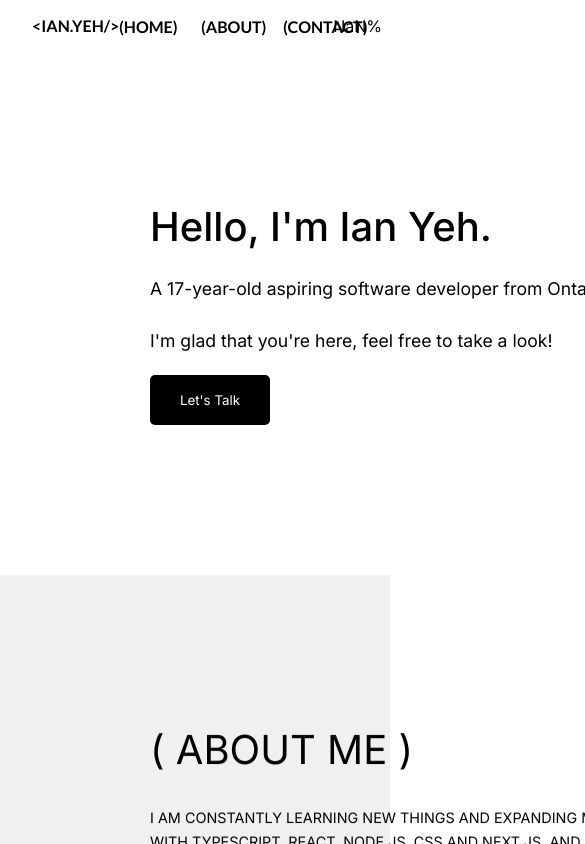
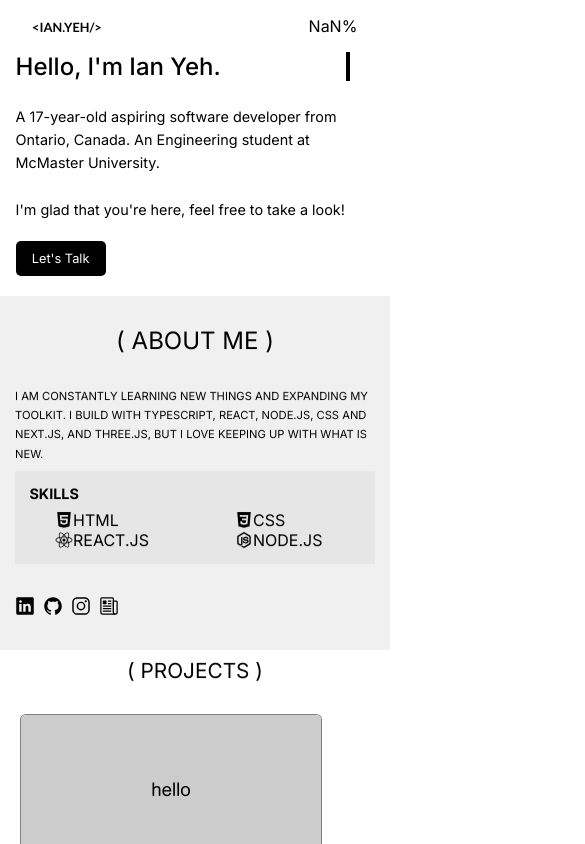
Before and after one commit to ian-yeh/ian-yeh-portfolio, a React (Vite) app: page / in a window 390 px wide. Shown: the top 844 px of the page, 585 px wide, since content can reach past the window. Built offline with nearby package versions, Linux system fonts and the light colour scheme.

Commit message:
added mobile styling compatibility

```diff
--- a/src/components/Footer/Footer.module.css
+++ b/src/components/Footer/Footer.module.css
@@ -27,3 +27,47 @@
   color: grey;
   transition: color 0.3s ease;
 }
+
+@media screen and (max-width: 768px) {
+  .footerContainer {
+    flex-direction: column; /* Stack items vertically */
+    justify-content: center; /* Center content on smaller screens */
+    text-align: center; /* Align text for readability */
+    height: auto; /* Adjust height dynamically */
+    width: 100%;
+    margin: 0 auto;
+    padding-top: 20px;
+    padding-bottom: 20px;
+  }
+
+  .footerText {
+    margin-bottom: 10px; /* Add space between text and icons */
+  }
+
+  .iconContainer {
+    justify-content: center; /* Center icons */
+    gap: 8px; /* Reduce spacing between icons */
+  }
+
+  .icon {
+    font-size: 20px; /* Smaller icon size for mobile */
+  }
+}
+
+@media screen and (max-width: 480px) {
+  .footerContainer {
+    margin: 0;
+  }
+
+  .footerText {
+    font-size: 0.9rem; /* Adjust text size for better fit */
+  }
+
+  .icon {
+    font-size: 18px; /* Further reduce icon size */
+  }
+
+  .iconContainer {
+    gap: 5px; /* Tighten spacing between icons */
+  }
+}
--- a/src/components/Header/Header.module.css
+++ b/src/components/Header/Header.module.css
@@ -1,5 +1,6 @@
 /* src/components/Header/Header.module.css */
 .header {
+  box-sizing: border-box;
   display: flex;
   justify-content: space-between;
   align-items: center;
@@ -8,6 +9,7 @@
   position: sticky;
   top: 0;
   z-index: 1000;
+  width: 100%;
 }
 
 /* Text styles - applied to both logo and nav links */
@@ -97,3 +99,33 @@
   transition: width 0.1s linear;
   text-align: center;
 }
+
+/* Responsive styles */
+@media screen and (max-width: 768px) {
+  .header {
+    width: 100%;
+    justify-content: space-between;
+    box-sizing: border-box;
+    margin: 0;
+    display: flex;
+  }
+
+  .navList {
+    display: none;
+  }
+
+  .headerText {
+    font-size: 0.9rem;
+  }
+}
+
+@media screen and (max-width: 480px) {
+  .navList {
+    justify-content: center;
+    gap: 0.5rem;
+  }
+
+  .headerText {
+    font-size: 0.8rem;
+  }
+}
--- a/src/pages/Home/AboutSection/AboutSection.module.css
+++ b/src/pages/Home/AboutSection/AboutSection.module.css
@@ -84,3 +84,70 @@ li {
 .icons {
   margin-top: 32px;
 }
+
+@media screen and (max-width: 768px) {
+  .textContainer {
+    width: 100%
+  }
+
+  .container {
+    padding: 50px 20px; /* Reduce padding for tablets */
+  }
+
+  .heading {
+    font-size: 1.2rem; /* Reduce heading size */
+    text-align: center;
+  }
+
+  .contentContainer {
+    flex-direction: column; /* Stack content vertically */
+  }
+
+  .mainText {
+    font-size: 0.8rem; /* Adjust font size for tablets */
+    width: 100%; /* Expand width for readability */
+    margin-bottom: 2%;
+  }
+
+  .skills {
+    width: 100%; /* Make skills section full width */
+    padding: 0;
+    padding-top: 4%;
+    padding-bottom: 4%;
+  }
+
+  .skillsTitle {
+    font-size: 1rem; /* Adjust title size */
+    padding-left: 4%;
+  }
+
+  .skillsContainer {
+  }
+
+  .linkIcons {
+    font-size: 24px; /* Smaller icon size for tablets */
+  }
+}
+
+@media screen and (max-width: 480px) {
+  .container {
+    padding: 30px 15px; /* Compact padding for very small screens */
+  }
+
+  .heading {
+    font-size: 1.5rem; /* Further reduce heading size */
+  }
+
+  .mainText {
+    font-size: 0.7rem; /* Adjust font size for smaller screens */
+    line-height: 1.2rem; /* Compact line height */
+  }
+
+  .skillsTitle {
+    font-size: 0.9rem; /* Reduce skills title size */
+  }
+
+  .linkIcons {
+    font-size: 20px; /* Even smaller icon size */
+  }
+}
--- a/src/pages/Home/Contact/Contact.module.css
+++ b/src/pages/Home/Contact/Contact.module.css
@@ -1,4 +1,4 @@
-/* AboutSection.module.css */
+/* Contact.module.css */
 * {
   font-family: 'Inter', sans-serif;
 }
@@ -33,3 +33,37 @@
   width: 1200px;
   align-items: left;
 }
+
+@media screen and (max-width: 768px) {
+  .container {
+    padding: 30px 15px; /* Compact padding for tablets */
+  }
+
+  .heading {
+    font-size: 1.2rem; /* Adjust heading size for tablets */
+    text-align: center;
+  }
+
+  .textContainer {
+    width: 100%; /* Expand width for smaller devices */
+    text-align: center;
+  }
+
+  .formWrapper {
+    width: 90%; /* Slightly narrow the form for tablets */
+  }
+}
+
+@media screen and (max-width: 480px) {
+  .container {
+    padding: 20px 10px; /* Compact padding for very small devices */
+  }
+
+  .heading {
+    font-size: 1.5rem; /* Reduce heading size for smaller screens */
+  }
+
+  .formWrapper {
+    width: 100%; /* Ensure form spans full width */
+  }
+}
--- a/src/pages/Home/FrontPage/FrontPage.module.css
+++ b/src/pages/Home/FrontPage/FrontPage.module.css
@@ -58,7 +58,7 @@
   height: 50px;
   border: none;
   border-radius: 5px;
-  text-decorations: none;
+  text-decoration: none;
   background-color: black;
   color: white;
 
@@ -98,3 +98,97 @@
   from, to { border-color: transparent }
   50% { border-color: black; }
 }
+
+@media screen and (min-width: 768px) {
+  .container {
+    display: flex;
+    flex-direction: row; /* Keep desktop layout unchanged */
+    width: 100%;
+    justify-content: center;
+  }
+
+  .textContainer {
+    text-align: left;
+    padding: 0;
+    padding-left: 4%;
+    margin: 0;
+  }
+
+  .heading {
+    font-size: 2.5rem;
+    margin: 0 auto 20px;
+    border-width: 4px;
+  }
+
+  .paragraph {
+    font-size: 1.1rem;
+    line-height: 1.6;
+  }
+
+  .imageContainer {
+    flex: 1;
+    margin-top: 0;
+  }
+
+  .image {
+    max-width: 100%;
+  }
+
+  .button {
+    width: 120px;
+    height: 50px;
+    font-size: 1rem;
+  }
+}
+
+@media screen and (max-width: 768px) {
+  .container {
+    flex-direction: column; /* Stack elements */
+    padding: 0;
+    margin: 0;
+    width: 100%;
+  }
+
+  .textContainer {
+    margin-bottom: 20px;
+    text-align: left;
+    padding-left: 4%;
+  }
+
+  .heading {
+    font-size: 1.8rem; /* Smaller font */
+  }
+
+  .paragraph {
+    font-size: 1rem; /* Adjust font size */
+  }
+
+  .imageContainer {
+    margin-top: 20px;
+  }
+
+  .image {
+    max-width: 90%; /* Prevent image overflow */
+  }
+
+  .button {
+    width: 100px;
+    height: 40px;
+  }
+}
+
+@media screen and (max-width: 480px) {
+  .heading {
+    font-size: 1.5rem; /* Scale down further for small screens */
+  }
+
+  .paragraph {
+    font-size: 0.9rem; /* Smaller font size */
+  }
+
+  .button {
+    width: 90px; /* Even smaller button for ultra-small devices */
+    height: 35px;
+    font-size: 0.8rem;
+  }
+}
--- a/src/pages/Home/Projects/Projects.module.css
+++ b/src/pages/Home/Projects/Projects.module.css
@@ -25,3 +25,23 @@
   text-align: left;
   margin-bottom: 2%;
 }
+
+@media screen and (max-width: 480px) {
+  .projectContainer {
+    padding: 0 10px; /* Compact padding for very small devices */
+    margin-top: 1%; /* Adjust margin for tight screens */
+    width: 100%;
+  }
+
+  .projectList {
+    grid-template-columns: repeat(300px); /* Compact column size for smaller phones */
+    gap: 8px; /* Tighten gap for better fit */
+    justify-content: center;
+  }
+
+  .heading {
+    font-size: 1.3rem; /* Further reduce font size for smaller screens */
+    margin-top: 2%;
+    text-align: center;
+  }
+}
```
